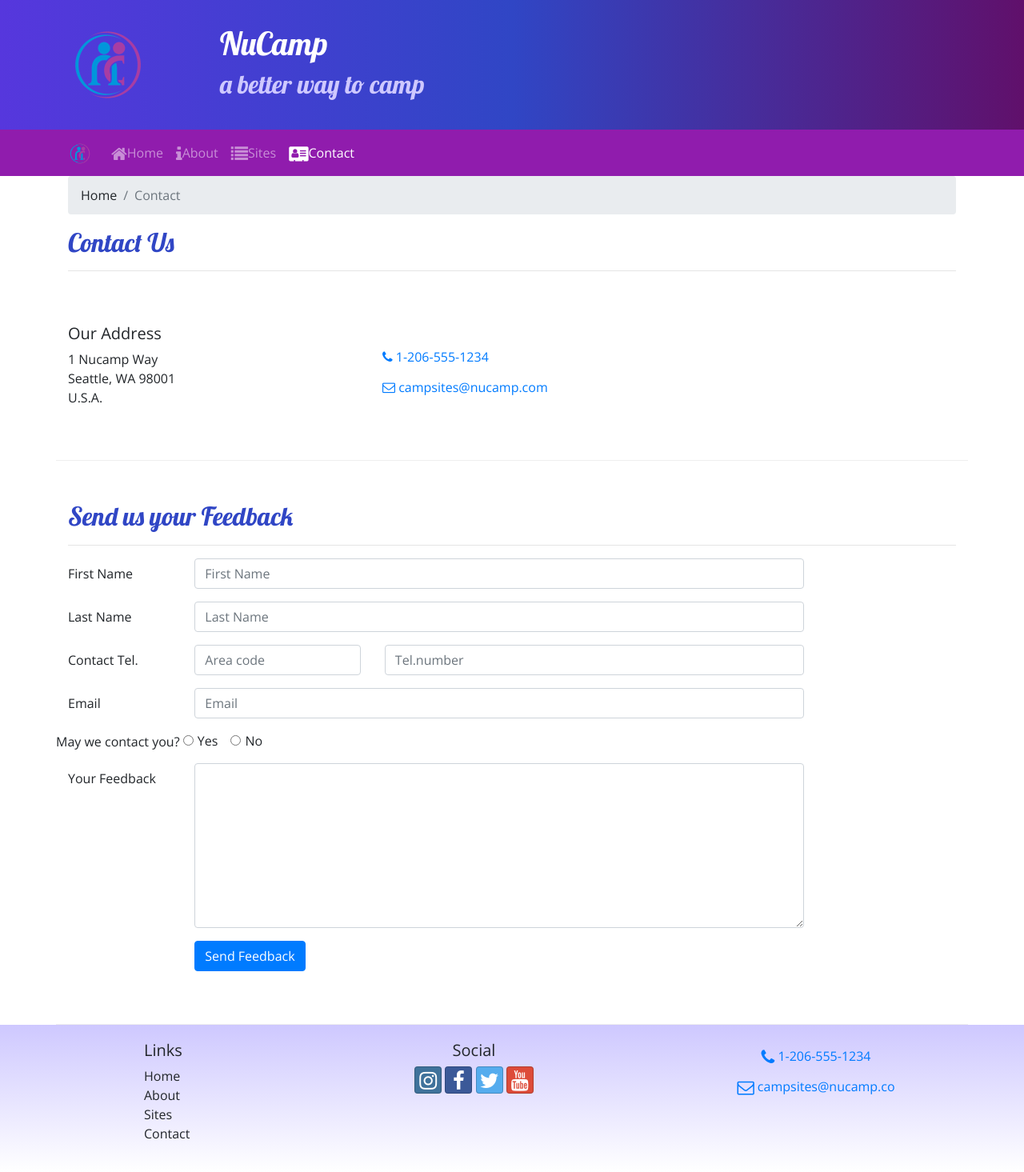
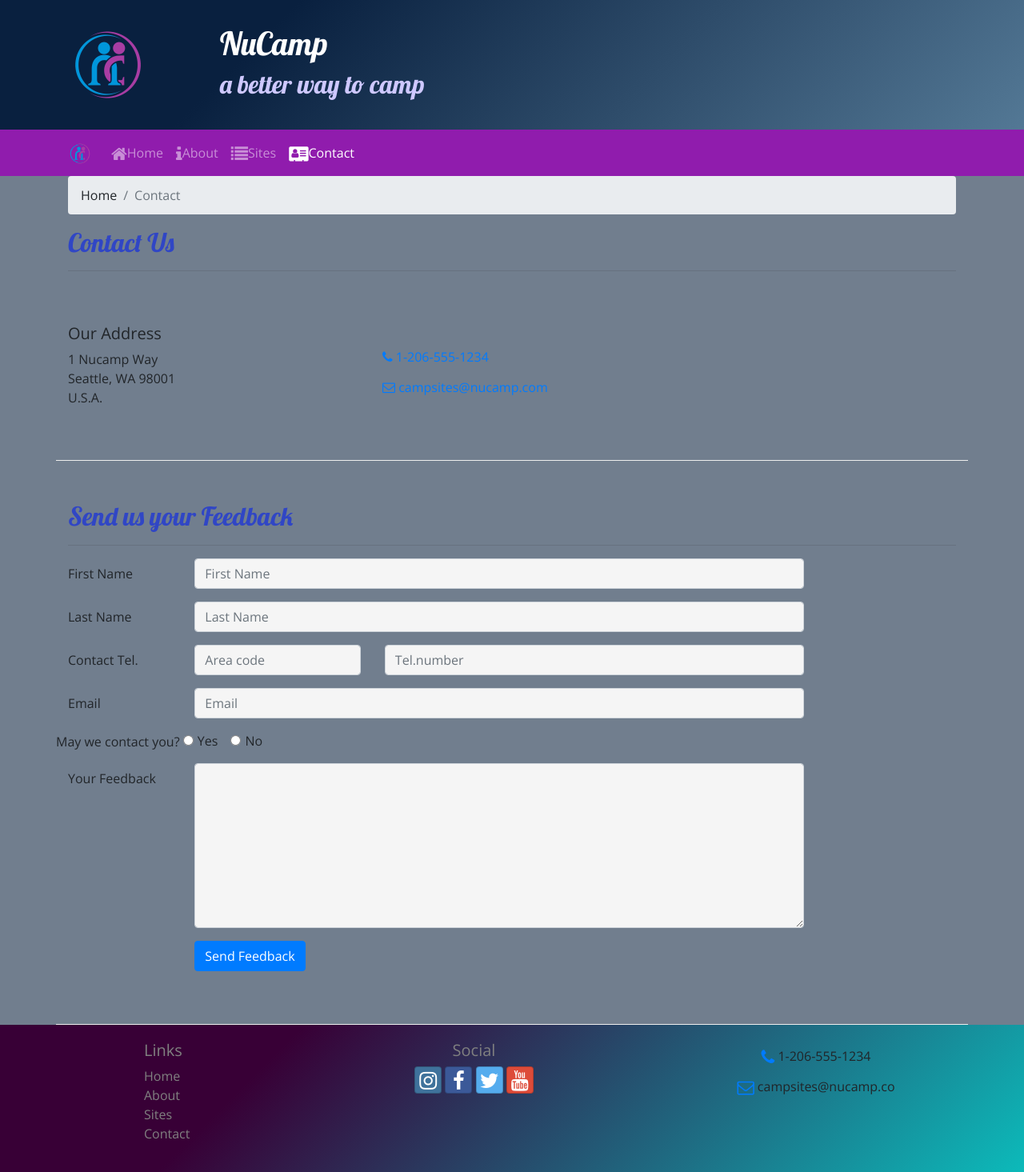
Before and after one commit to tsizee/trevarsizemorenucamp, a website: page contactus.html in a window 1280 px wide. Shown: the whole page at 80% size. Drawn offline with nearby package versions, Linux system fonts and the light colour scheme.

Commit message:
Change It Up

```diff
--- a/contactus.html
+++ b/contactus.html
@@ -161,8 +161,8 @@
                     <a class="btn btn-social-icon btn-google" href="http://youtube.com/"><i class="fa fa-youtube"></i></a>
                 </div>
                 <div class="col-sm-4 text-center">
-                    <a role="button" class="btn btn-link" href="tel:+12065551234"><i class="fa fa-phone fa-lg text-primary"></i> 1-206-555-1234</a><br />
-                    <a role="button" class="btn btn-link" href="mailto:campsites@nucamp.co"><i class="fa fa-envelope-o fa-lg text-primary"></i> campsites@nucamp.co</a>
+                    <a role="button" class="btn btn-basic" href="tel:+12065551234"><i class="fa fa-phone fa-lg text-primary"></i> 1-206-555-1234</a><br />
+                    <a role="button" class="btn btn-basic" href="mailto:campsites@nucamp.co"><i class="fa fa-envelope-o fa-lg text-primary"></i> campsites@nucamp.co</a>
                 </div>
            </div>
         </div>
--- a/css/styles.css
+++ b/css/styles.css
@@ -1,5 +1,6 @@
 body {
     font-family: "Open Sans", sans-serif;
+    background: #717E8E
 }
 
 h1, h2, h3 {
@@ -10,19 +11,26 @@ h2 {
     color: #3046C5;
 }
 
+h3 {
+    color: whitesmoke
+}
+
 header h2 {
     color: #CEC8FF;
 }
 
 .site-footer {
-    background-image: linear-gradient(#CEC8FF, white);
+    /*background-image: linear-gradient(#CEC8FF, white);*/
+    background-image: linear-gradient(315deg, #0cbaba 0%, #380036 74%);
     padding: 20px 0;
+    color: gray
 }
 
 .jumbotron {
     margin: 0;
     padding: 30px;
-    background-image: linear-gradient(to right, #5637DD, #3046C5, #60106B);
+    /*background-image: linear-gradient(to right, #5637DD, #3046C5, #60106B);*/
+    background-image: linear-gradient(315deg, #537895 0%, #09203f 74%);
     color: white;
 }
 
@@ -48,3 +56,11 @@ a, a:hover {
 .carousel {
     border: solid #5637DD;
 }
+
+.card-body, .card-header {
+    background-color: whitesmoke;
+}
+
+.form-control {
+    background-color: whitesmoke;
+}
```
Also changed, not shown: aboutus.html (+2 -2 lines), index.html (+2 -2 lines).
